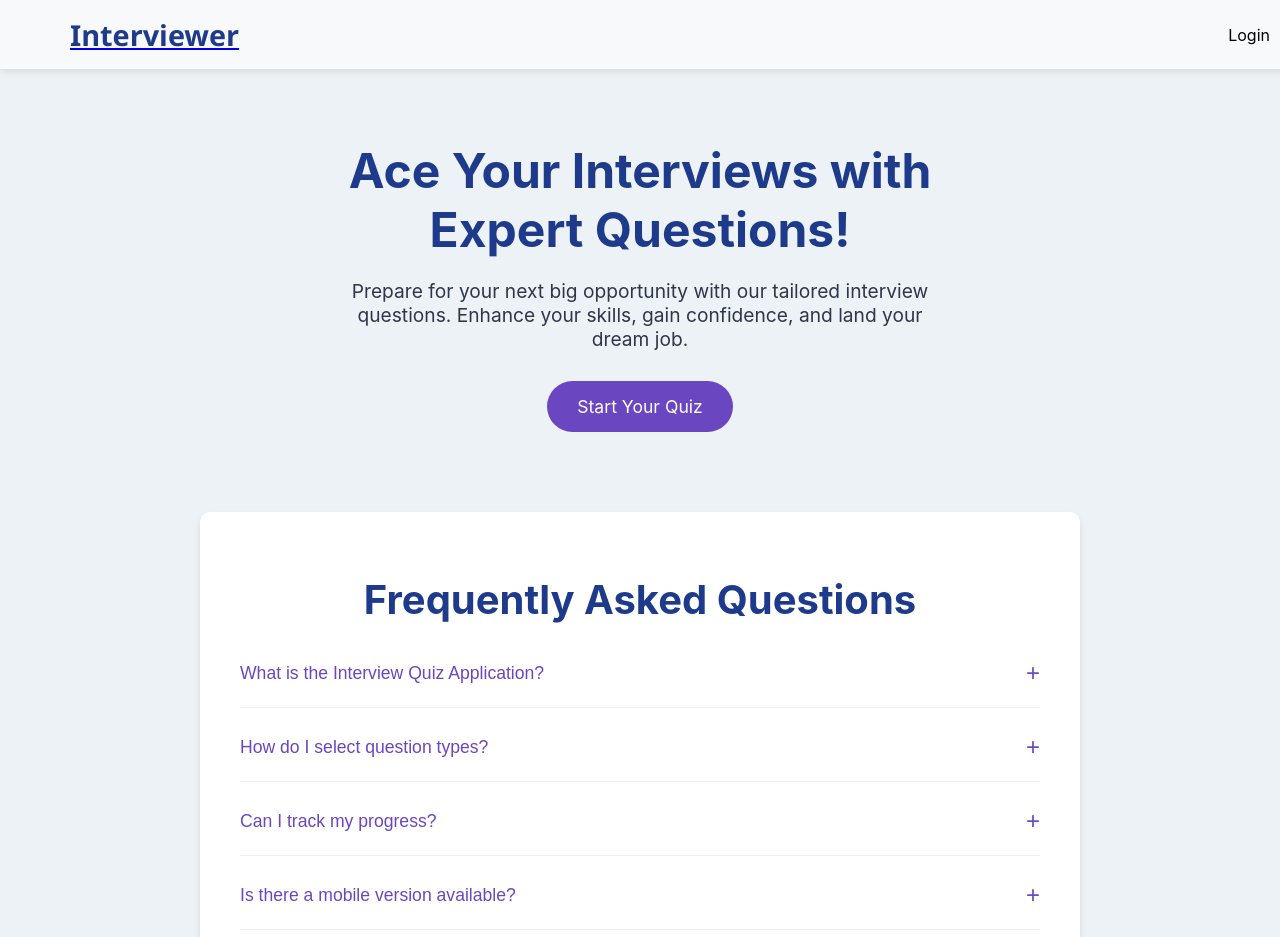
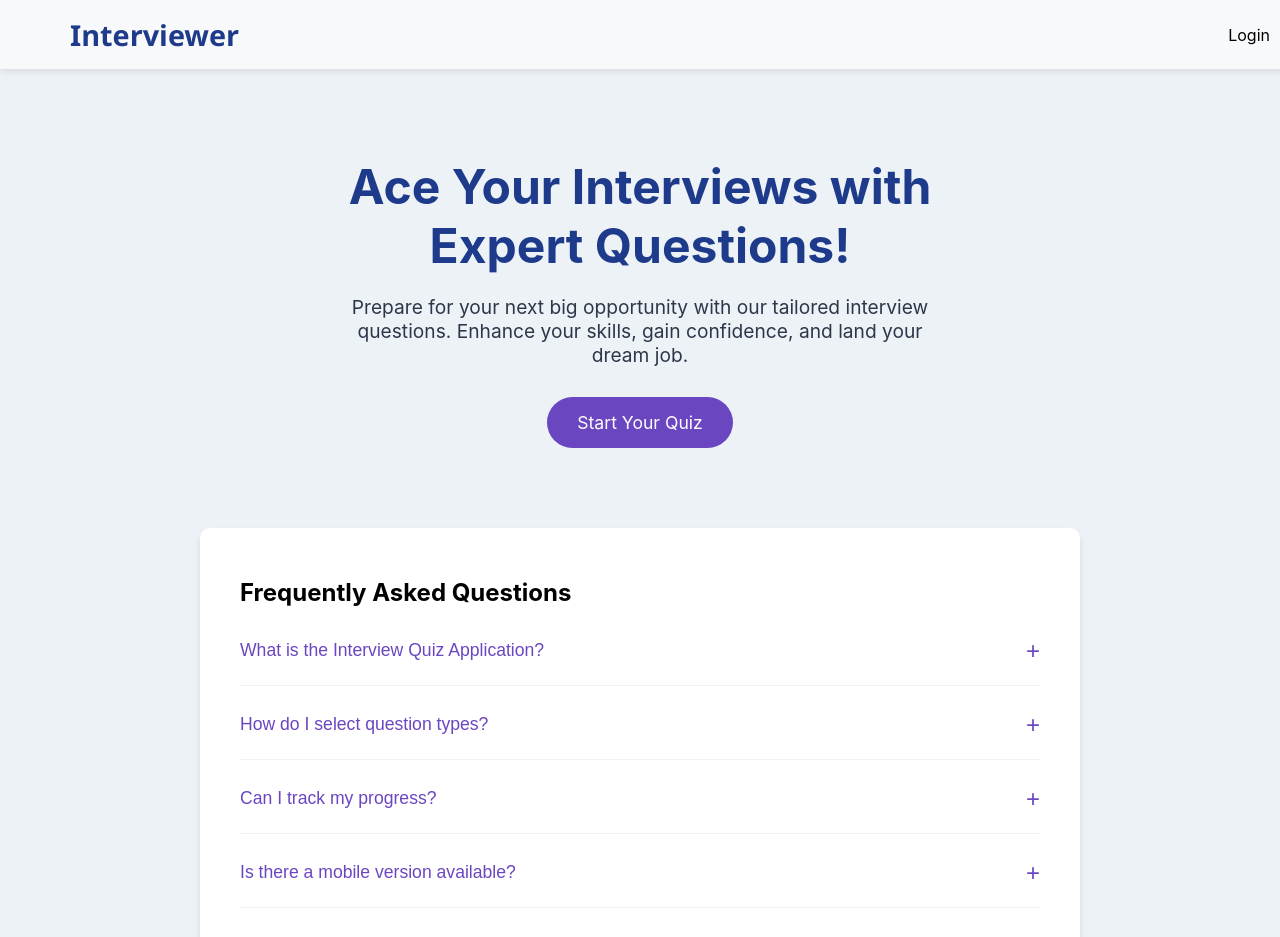
Before and after one commit to adryyy10/interviewer-fe, a React (Create React App) app: page / in a window 1280 px wide. Shown: the top 937 px of the page. Built offline with nearby package versions, Linux system fonts and the light colour scheme.

Commit message:
refactor: landing page

```diff
--- a/src/components/FAQ.css
+++ b/src/components/FAQ.css
@@ -15,86 +15,14 @@
     text-align: center;
 }
 
-.faq-container {
+.faq-section-content {
     display: flex;
     flex-direction: column;
     gap: 15px;
 }
 
-.faq-item {
-    border-bottom: 1px solid var(--background-color);
-    padding-bottom: 10px;
-}
-
-.faq-question {
-    width: 100%;
-    background: none;
-    border: none;
-    outline: none;
-    text-align: left;
-    font-size: 1.1rem;
-    color: var(--secondary-color);
-    cursor: pointer;
-    display: flex;
-    justify-content: space-between;
-    align-items: center;
-    padding: 10px 0;
-    transition: color 0.3s ease, transform 0.2s ease;
-}
-
-.faq-question:hover {
-    color: var(--highlight-color);
-    transform: scale(1.02);
-}
-
-.faq-icon {
-    font-size: 1.5rem;
-    margin-left: 10px;
-    transition: transform 0.3s ease;
-}
-
-.faq-icon.open {
-    transform: rotate(180deg);
-}
-
-.faq-answer {
-    margin-top: 10px;
-    font-size: 1rem;
-    color: var(--text-color);
-    line-height: 1.6;
-    padding-left: 10px;
-}
-
-.error-message {
-    color: var(--error-color);
-    font-size: 1.2rem;
-    text-align: center;
-    margin-top: 20px;
-}
-
-.loading-container {
-    display: flex;
-    justify-content: center;
-    align-items: center;
-    height: 80vh; /* Adjust as needed */
-}
-
-.spinner {
-    border: 8px solid #f3f3f3;
-    border-top: 8px solid var(--primary-color);
-    border-radius: 50%;
-    width: 60px;
-    height: 60px;
-    animation: spin 1s linear infinite;
-}
-
-@keyframes spin {
-    to { transform: rotate(360deg); }
-}
-
-/* Responsive Design */
 @media (max-width: 768px) {
-    .faq-title {
+    .faq-section-title {
         font-size: 2rem;
     }
 }
--- a/src/components/FAQ.tsx
+++ b/src/components/FAQ.tsx
@@ -1,34 +1,19 @@
 import { FC, useState } from "react";
 import faqData from "../constants/faqData";
 import './FAQ.css';
+import FAQItem from "./FAQItem";
 
 const FAQ: FC = () => {
-    const [activeIndex, setActiveIndex] = useState<number | null>(null);
-
-    const toggleFAQ = (index: number) => {
-        setActiveIndex(activeIndex === index ? null : index);
-    };
-
-    return (
-        <div className="faq-section">
-        <h2 className="faq-title">Frequently Asked Questions</h2>
-        <div className="faq-container">
-            {faqData.map((item, index) => (
-                <div key={index} className="faq-item">
-                    <button className="faq-question" onClick={() => toggleFAQ(index)}>
-                        {item.question}
-                        <span className="faq-icon">{activeIndex === index ? '-' : '+'}</span>
-                    </button>
-                    {activeIndex === index && (
-                        <div className="faq-answer">
-                            <p>{item.answer}</p>
-                        </div>
-                    )}
-                </div>
-            ))}
-        </div>
-    </div>
-    );
+  return (
+    <section className="faq-section">
+      <h2 className="faq-section-title">Frequently Asked Questions</h2>
+      <article className="faq-section-content">
+        {faqData.map((item, index) => (
+          <FAQItem faqItem={item} index={index} />
+        ))}
+      </article>
+    </section>
+  );
 }
 
 export default FAQ;
--- /dev/null
+++ b/src/components/FAQItem.css
@@ -0,0 +1,48 @@
+.faq-item {
+  border-bottom: 1px solid var(--background-color);
+  padding-bottom: 10px;
+}
+
+.faq-item-question {
+  width: 100%;
+  background: none;
+  border: none;
+  font-size: 1.1rem;
+  color: var(--secondary-color);
+  cursor: pointer;
+  display: flex;
+  justify-content: space-between;
+  align-items: center;
+  padding: 10px 0;
+  transition: color 0.3s ease, transform 0.2s ease;
+}
+
+.faq-item-question:hover {
+  color: var(--highlight-color);
+  transform: scale(1.02);
+}
+
+.faq-item-icon {
+  font-size: 1.5rem;
+  margin-left: 10px;
+  transition: transform 0.3s ease;
+}
+
+.faq-item-icon.open {
+  transform: rotate(180deg);
+}
+
+.faq-item-answer {
+  color: var(--text-color);
+  line-height: 1.6;
+  padding-left: 10px;
+  max-height: 0;
+  opacity: 0;
+  overflow: hidden;
+  transition: max-height 0.5s ease, opacity 0.5s ease;
+}
+
+.faq-item-answer.open {
+  max-height: 200px; /* Adjust based on the expected answer height */
+  opacity: 1;
+}
--- /dev/null
+++ b/src/components/FAQItem.tsx
@@ -0,0 +1,27 @@
+import { FC, useState } from "react";
+import { FAQItemProps } from "../types/FAQ/FAQItemProps";
+import './FAQItem.css';
+
+const FAQItem: FC<FAQItemProps> = ({
+  faqItem,
+  index
+}) => {
+  const [activeIndex, setActiveIndex] = useState<number | null>(null);
+  const toggleFAQ = (index: number) => {
+    setActiveIndex(activeIndex === index ? null : index);
+  };
+
+  return (
+    <div key={index} className="faq-item">
+      <button className="faq-item-question" onClick={() => toggleFAQ(index)}>
+        {faqItem.question}
+        <span className="faq-item-icon">{activeIndex === index ? '-' : '+'}</span>
+      </button>
+      <div className={`faq-item-answer ${activeIndex === index ? 'open' : ''}`}>
+        <p>{faqItem.answer}</p>
+      </div>
+    </div>
+  );
+}
+
+export default FAQItem;
--- a/src/components/Header.css
+++ b/src/components/Header.css
@@ -18,6 +18,10 @@
 
 .header-logo .logo {
     height: 50px;
+}
+
+.header-logo-link {
+    text-decoration: none;
 }
 
 .header-user {
--- a/src/components/Header.tsx
+++ b/src/components/Header.tsx
@@ -13,7 +13,7 @@ const Header: FC = () => {
         <header className="header">
             <div className="header-content">
                 <div className="header-logo">
-                    <Link to="/">
+                    <Link to="/" className='header-logo-link'>
                         <Logo />
                     </Link>
                 </div>
--- a/src/components/LandingPage.css
+++ b/src/components/LandingPage.css
@@ -7,62 +7,3 @@
     min-height: 100vh;
     box-sizing: border-box;
 }
-
-.landing-page-content {
-    text-align: center;
-    max-width: 600px;
-    width: 100%;
-    padding: 40px;
-    border-radius: var(--border-radius);
-}
-
-.landing-page-title {
-    font-size: 3rem;
-    color: var(--primary-color);
-    margin-bottom: 20px;
-}
-
-.landing-page-description {
-    font-size: 1.2rem;
-    color: var(--text-color);
-    margin-bottom: 30px;
-}
-
-.landing-page-cta-button {
-    display: inline-block;
-    padding: 15px 30px;
-    font-size: 1.1rem;
-    color: var(--soft-white);
-    background-color: var(--secondary-color);
-    border: none;
-    border-radius: 50px;
-    text-decoration: none;
-    transition: background-color 0.3s ease, transform 0.2s ease;
-}
-
-.landing-page-cta-button:hover {
-    background-color: var(--highlight-color);
-    transform: translateY(-2px);
-}
-
-/* Responsive Design */
-@media (max-width: 768px) {
-    .landing-page-title {
-        font-size: 2.5rem;
-    }
-
-    .landing-page-description {
-        font-size: 1rem;
-    }
-
-    .landing-page-cta-button {
-        padding: 12px 25px;
-        font-size: 1rem;
-    }
-}
-
-@media (max-width: 480px) {
-    .landing-page-content {
-        padding: 30px 20px;
-    }
-}
--- a/src/components/LandingPage.tsx
+++ b/src/components/LandingPage.tsx
@@ -1,24 +1,15 @@
-import React, { FC } from 'react';
-import { Link } from 'react-router-dom';
+import { FC } from 'react';
 import './LandingPage.css';
 import FAQ from './FAQ';
+import LandingPageContent from './LandingPageContent';
 
 const LandingPage: FC = () => {
-    return (
-        <div className="landing-page-container">
-            <div className="landing-page-content">
-                <h1 className="landing-page-title">Ace Your Interviews with Expert Questions!</h1>
-                <p className="landing-page-description">
-                    Prepare for your next big opportunity with our tailored interview questions. Enhance your skills, gain confidence, and land your dream job.
-                </p>
-                <Link to="/quiz" className="landing-page-cta-button">
-                    Start Your Quiz
-                </Link>
-            </div>
-
-            <FAQ />
-        </div>
-    );
+  return (
+    <section className="landing-page-container">
+      <LandingPageContent />
+      <FAQ />
+    </section>
+  );
 };
 
 export default LandingPage;
--- /dev/null
+++ b/src/components/LandingPageContent.css
@@ -0,0 +1,58 @@
+.landing-page-content {
+    text-align: center;
+    max-width: 600px;
+    width: 100%;
+    padding: 40px;
+    border-radius: var(--border-radius);
+}
+
+.landing-page-content-title {
+    font-size: 3rem;
+    color: var(--primary-color);
+    margin-bottom: 20px;
+}
+
+.landing-page-content-description {
+    font-size: 1.2rem;
+    color: var(--text-color);
+    margin-bottom: 30px;
+}
+
+.landing-page-content-cta-button {
+    display: inline-block;
+    padding: 15px 30px;
+    font-size: 1.1rem;
+    color: var(--soft-white);
+    background-color: var(--secondary-color);
+    border: none;
+    border-radius: 50px;
+    text-decoration: none;
+    transition: background-color 0.3s ease, transform 0.2s ease;
+}
+
+.landing-page-content-cta-button:hover {
+    background-color: var(--highlight-color);
+    transform: translateY(-2px);
+}
+
+/* Responsive Design */
+@media (max-width: 768px) {
+    .landing-page-content-title {
+        font-size: 2.5rem;
+    }
+
+    .landing-page-content-description {
+        font-size: 1rem;
+    }
+
+    .landing-page-content-cta-button {
+        padding: 12px 25px;
+        font-size: 1rem;
+    }
+}
+
+@media (max-width: 480px) {
+    .landing-page-content {
+        padding: 30px 20px;
+    }
+}
--- /dev/null
+++ b/src/components/LandingPageContent.tsx
@@ -0,0 +1,20 @@
+import { FC } from "react";
+import { Link } from "react-router-dom";
+import { Routes } from "../constants/routes";
+import './LandingPageContent.css';
+
+const LandingPageContent: FC = () => {
+  return (
+    <article className="landing-page-content">
+      <h1 className="landing-page-content-title">Ace Your Interviews with Expert Questions!</h1>
+      <p className="landing-page-content-description">
+        Prepare for your next big opportunity with our tailored interview questions. Enhance your skills, gain confidence, and land your dream job.
+      </p>
+      <Link to={Routes.Quiz} className="landing-page-content-cta-button">
+        Start Your Quiz
+      </Link>
+    </article>
+  );
+}
+
+export default LandingPageContent;
--- /dev/null
+++ b/src/types/FAQ/FAQItemProps.ts
@@ -0,0 +1,6 @@
+import { FAQItem } from "./FAQItem";
+
+export interface FAQItemProps {
+  faqItem: FAQItem;
+  index: number;
+}
```
